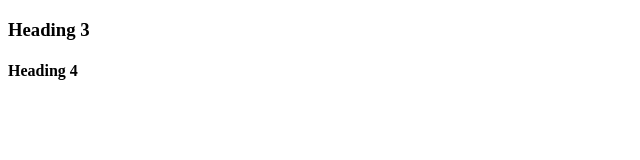
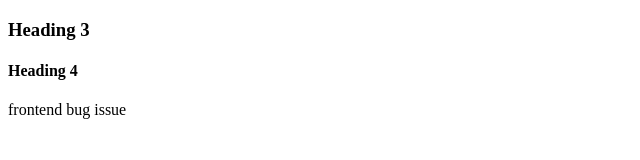
Before and after one commit to Junaid-Code-1/FirstProject, a plain HTML site: page index.html in a window 1280 px wide. Shown: the whole page, without its empty margins (0-640 px from the left). Drawn offline with Linux system fonts and the light colour scheme.

Commit message:
minor changes

```diff
--- a/index.html
+++ b/index.html
@@ -8,5 +8,6 @@
   <body>
     <h3>Heading 3</h3>
     <h4>Heading 4</h4>
+    <p>frontend bug issue</p>
   </body>
 </html>
```
